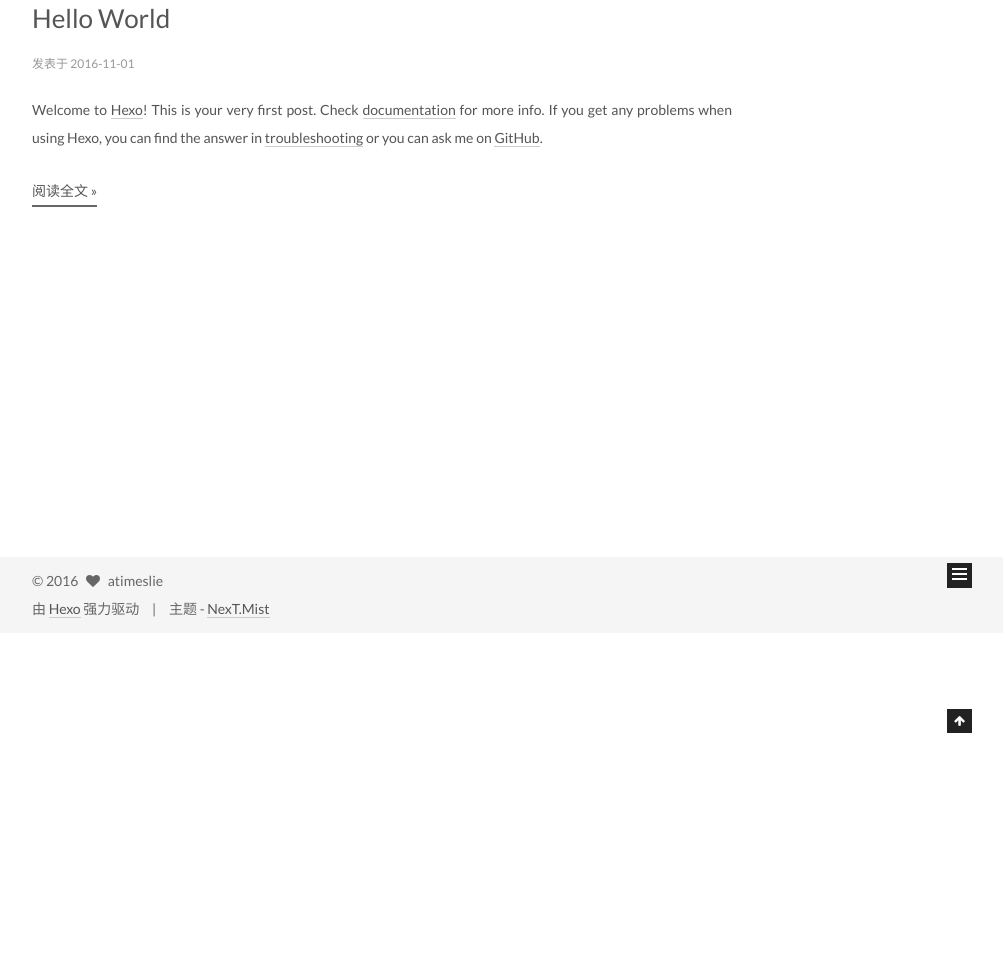
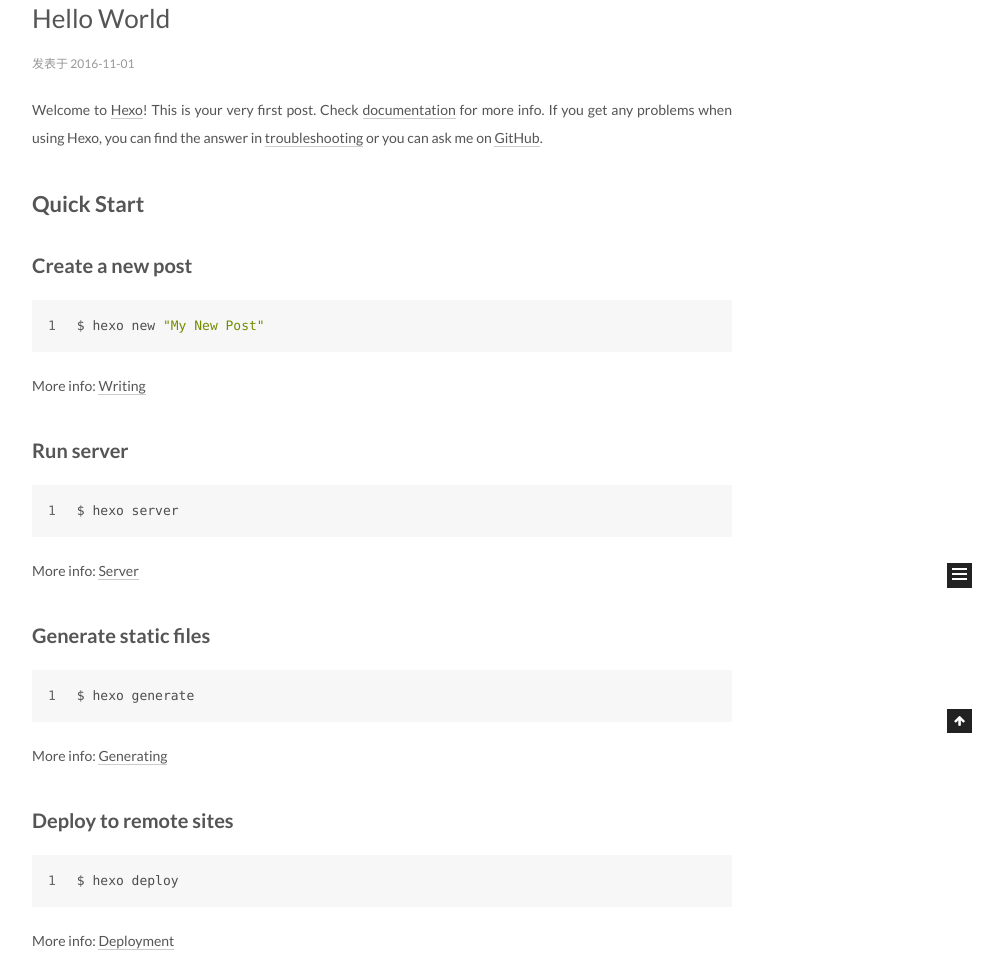
Before and after one commit to atimeslie/atimeslie.github.io, a plain HTML site: page index.html in a window 1280 px wide. Shown: the part 167-1140 px from the top of the page, without its empty margins (258-1261 px from the left). Before the commit the page ends 800 px from the top, so only its background shows below. Drawn offline with Linux system fonts and the light colour scheme.

Commit message:
Site updated: 2016-11-05 08:40:36

```diff
--- a/css/main.css
+++ b/css/main.css
@@ -1563,7 +1563,7 @@
   width: 4px;
   height: 4px;
   border-radius: 50%;
-  background: #2f7f5c;
+  background: #50283b;
 }
 .links-of-blogroll {
   font-size: 13px;
--- a/index.html
+++ b/index.html
@@ -302,12 +302,18 @@
 
 
 
-          <p>Welcome to <a href="https://hexo.io/">Hexo</a>! This is your very first post. Check <a href="https://hexo.io/docs/">documentation</a> for more info. If you get any problems when using Hexo, you can find the answer in <a href="https://hexo.io/docs/troubleshooting.html">troubleshooting</a> or you can ask me on <a href="https://github.com/hexojs/hexo/issues">GitHub</a>.<br>
-          <div class="post-more-link text-center">
-            <a class="btn" href="/2016/11/01/hello-world/#more" rel="contents">
-              阅读全文 &raquo;
-            </a>
-          </div>
+
+            <p>Welcome to <a href="https://hexo.io/" target="_blank" rel="external">Hexo</a>! This is your very first post. Check <a href="https://hexo.io/docs/" target="_blank" rel="external">documentation</a> for more info. If you get any problems when using Hexo, you can find the answer in <a href="https://hexo.io/docs/troubleshooting.html" target="_blank" rel="external">troubleshooting</a> or you can ask me on <a href="https://github.com/hexojs/hexo/issues" target="_blank" rel="external">GitHub</a>.</p>
+<h2 id="Quick-Start"><a href="#Quick-Start" class="headerlink" title="Quick Start"></a>Quick Start</h2><h3 id="Create-a-new-post"><a href="#Create-a-new-post" class="headerlink" title="Create a new post"></a>Create a new post</h3><figure class="highlight bash"><table><tr><td class="gutter"><pre><div class="line">1</div></pre></td><td class="code"><pre><div class="line">$ hexo new <span class="string">"My New Post"</span></div></pre></td></tr></table></figure>
+<p>More info: <a href="https://hexo.io/docs/writing.html" target="_blank" rel="external">Writing</a></p>
+<h3 id="Run-server"><a href="#Run-server" class="headerlink" title="Run server"></a>Run server</h3><figure class="highlight bash"><table><tr><td class="gutter"><pre><div class="line">1</div></pre></td><td class="code"><pre><div class="line">$ hexo server</div></pre></td></tr></table></figure>
+<p>More info: <a href="https://hexo.io/docs/server.html" target="_blank" rel="external">Server</a></p>
+<h3 id="Generate-static-files"><a href="#Generate-static-files" class="headerlink" title="Generate static files"></a>Generate static files</h3><figure class="highlight bash"><table><tr><td class="gutter"><pre><div class="line">1</div></pre></td><td class="code"><pre><div class="line">$ hexo generate</div></pre></td></tr></table></figure>
+<p>More info: <a href="https://hexo.io/docs/generating.html" target="_blank" rel="external">Generating</a></p>
+<h3 id="Deploy-to-remote-sites"><a href="#Deploy-to-remote-sites" class="headerlink" title="Deploy to remote sites"></a>Deploy to remote sites</h3><figure class="highlight bash"><table><tr><td class="gutter"><pre><div class="line">1</div></pre></td><td class="code"><pre><div class="line">$ hexo deploy</div></pre></td></tr></table></figure>
+<p>More info: <a href="https://hexo.io/docs/deployment.html" target="_blank" rel="external">Deployment</a></p>
+
+
 
 
     </div>
```
Also changed, not shown: 2016/11/01/hello-world/index.html (+8 -5 lines).
